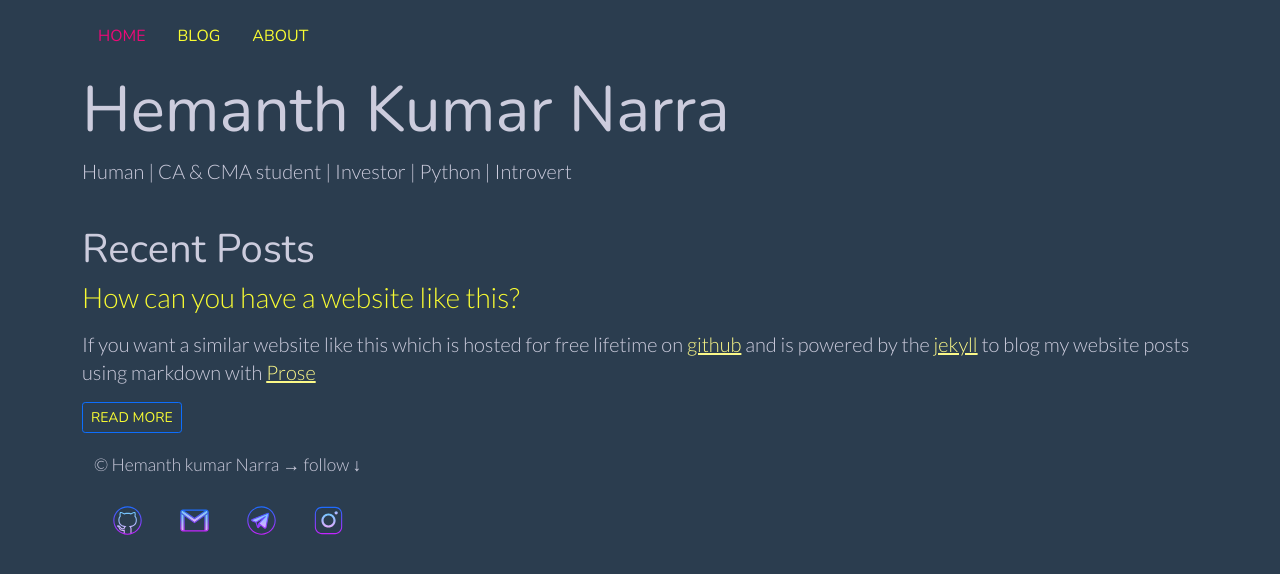
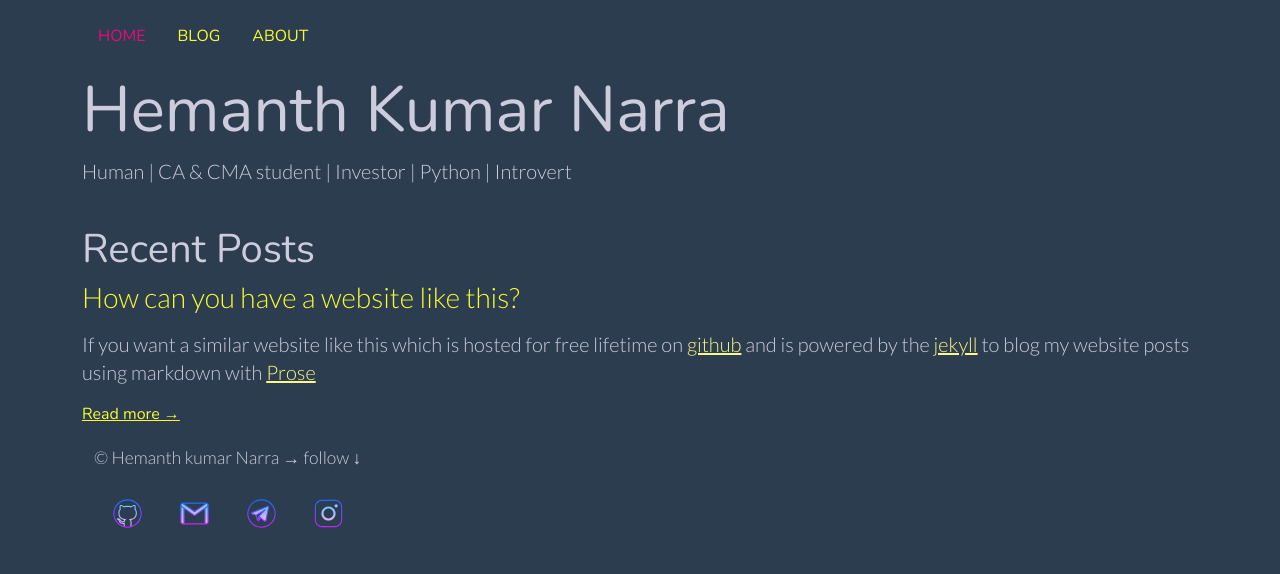
Before and after one commit to hemanthnarra/hemanthnarra.github.io, a Jekyll site: the page built from index.html, in a window 1280 px wide. Shown: the top 574 px of the page. Built offline with Jekyll 4.4.1, drawn with Linux system fonts in a browser that asks for light colours.

Commit message:
Update index.html

```diff
--- a/index.html
+++ b/index.html
@@ -13,7 +13,7 @@ title: Hemanth Kumar Narra, Introvert
         <li>
             <p style="color: #f9fc32;" class="h3">{{ post.title }}</p>
             <p class="excerpt">{{ post.excerpt }}</p>
-            <a style="color: #f9fc32;" class="btn btn-outline-primary btn-sm" href="{{ post.url }}" role="button">READ MORE</a>
+            <a style="color: #f9fc32;" href="{{ post.url }}">Read more &#8594; </a>
         </li>
         {% endfor %}
     </ul>
```
